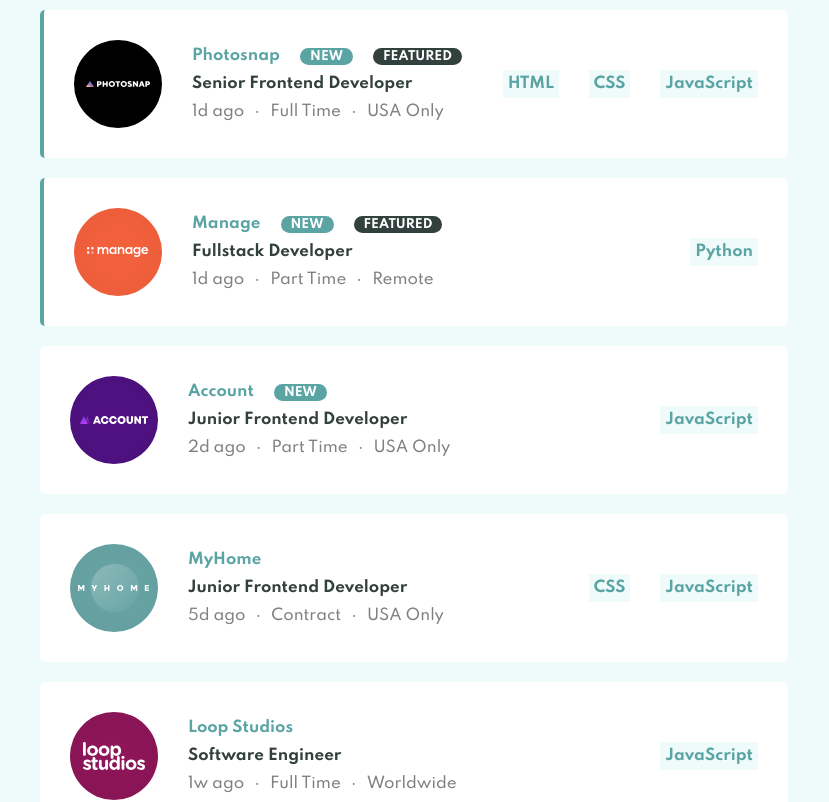
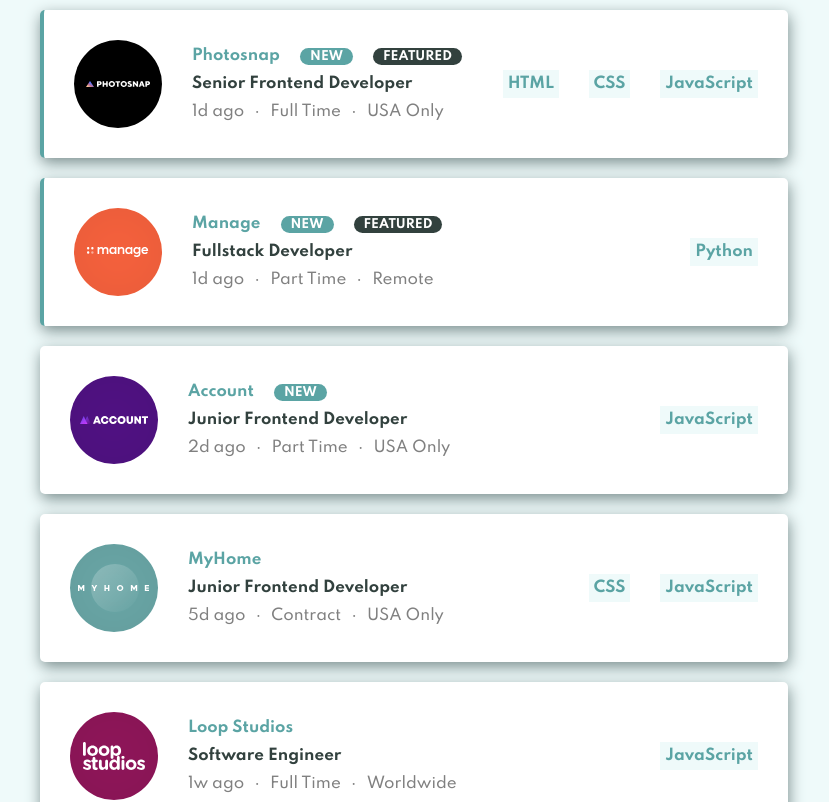
Before and after one commit to AlexeyBrambalov/job-listings-react, a React (Create React App) app: page / in a window 1280 px wide. Shown: the top 802 px of the page, without its empty margins (226-1055 px from the left). Built offline with nearby package versions, Linux system fonts and the light colour scheme.

Commit message:
first commit

```diff
--- a/src/App.css
+++ b/src/App.css
@@ -33,6 +33,7 @@
     background-color: white;
     margin: 10px;
     border-radius: 5px;
+    box-shadow: 1px 5px 15px hsl(180, 8%, 52%);
 }
 
 .job-selected{
```
